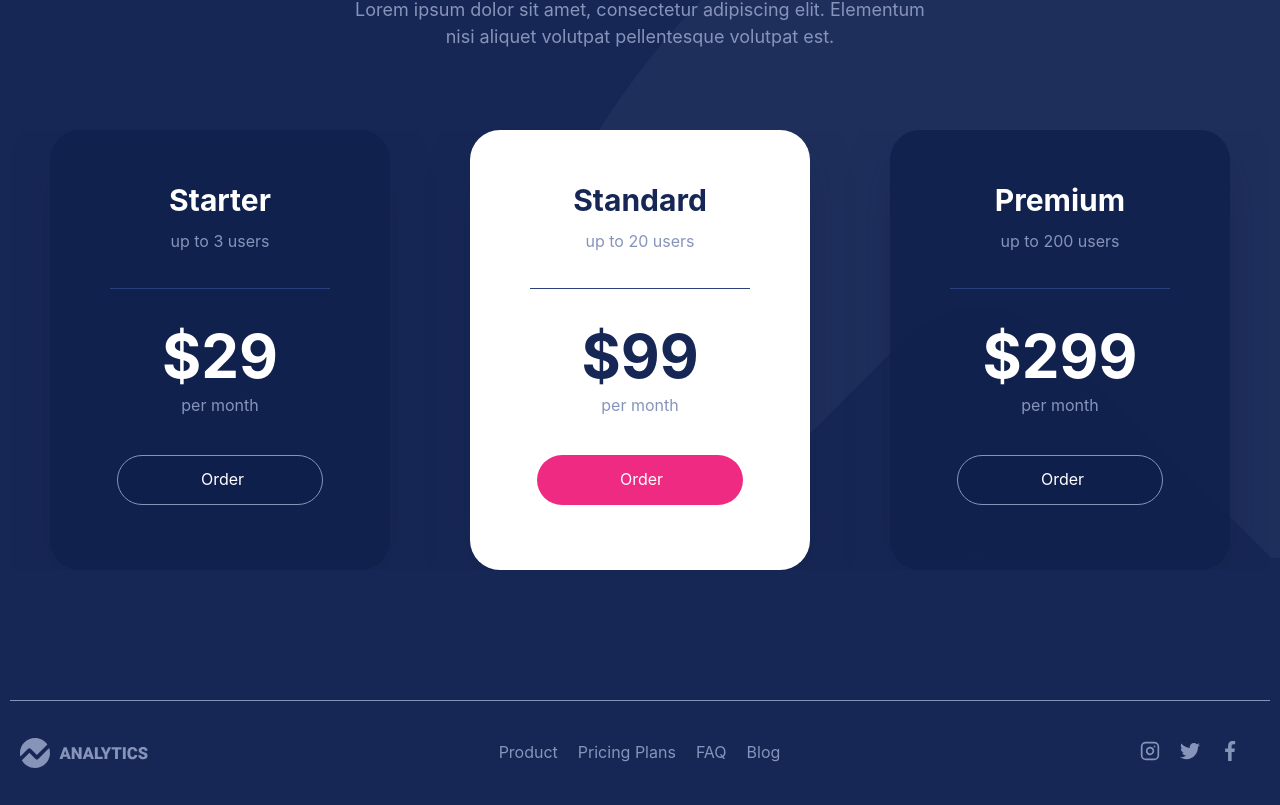
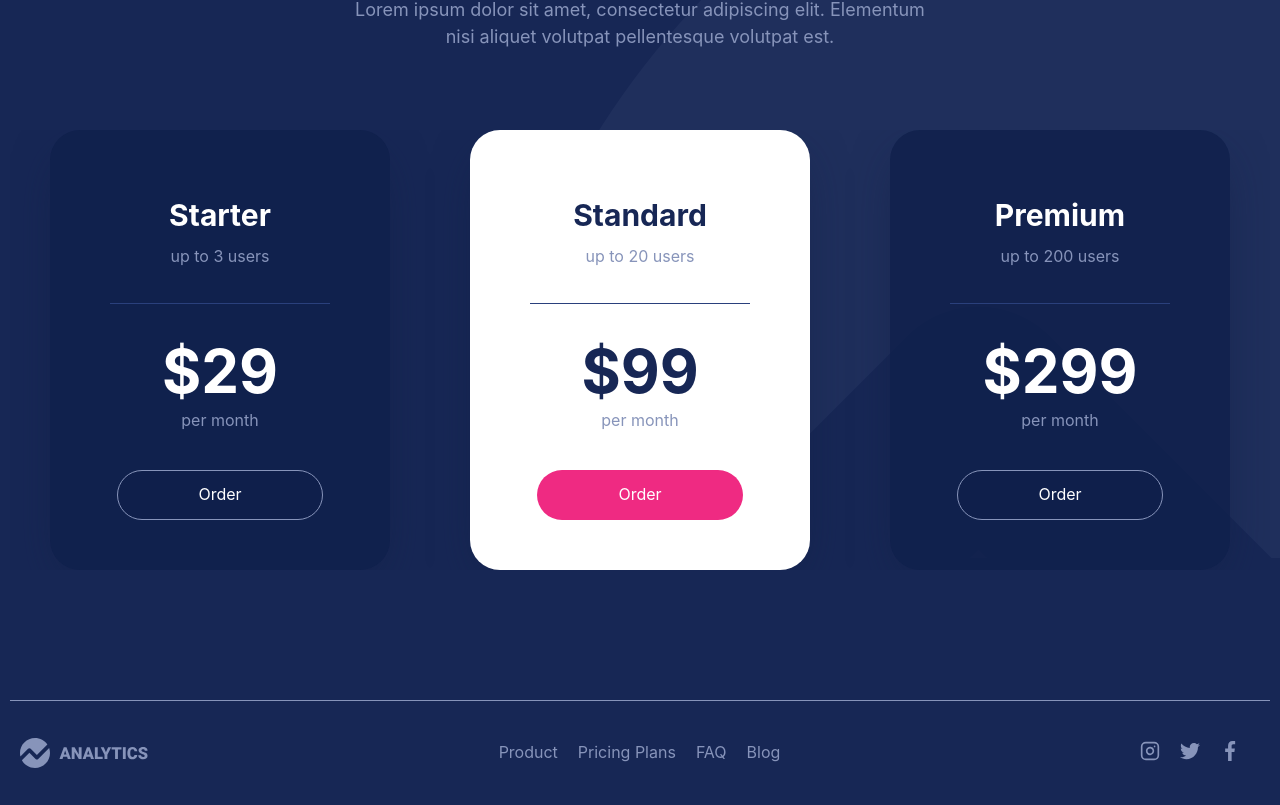
Before and after one commit to mateombar/analytics, a React (Create React App) app: page / in a window 1280 px wide. Shown: the part 2996-3801 px from the top of the page. Built offline with nearby package versions, Linux system fonts and the light colour scheme.

Commit message:
Improving text editing in Plans

```diff
--- a/src/components/styles/Plans.css
+++ b/src/components/styles/Plans.css
@@ -41,6 +41,7 @@
 .card {
   width: 340px;
   height: 440px;
+  padding: 15px 10px;
   background: #0f1f4bc7;
 
   box-shadow: 0px 18px 50px -15px rgba(19, 31, 67, 0.7);
@@ -63,6 +64,9 @@
   letter-spacing: 0em;
   color: #fff;
   margin-top: 50px;
+  max-height: 41px;
+  width: 100%;
+  text-align: center;
 }
 .card--white .card__title,
 .card--white .card__number {
@@ -72,21 +76,28 @@
   color: #8794ba;
   margin-top: 10px;
   margin-bottom: 37px;
+  max-height: 21px;
+  width: 100%;
+  text-align: center;
 }
 .card__number {
   font-size: 60px;
   color: #fff;
   margin-top: 28px;
+  max-height: 86px;
+  width: 100%;
+  text-align: center;
 }
 
 .card__p-number {
   color: #8794ba;
+  max-height: 21px;
+  width: 100%;
+  text-align: center;
 }
 .card__btn {
-  display: flex;
-  flex-direction: row;
-  align-items: center;
-  padding: 10px 83px;
+  padding: 10px 20px;
+  text-align: center;
   width: 206px;
   height: 50px;
   background: #0f1f4b;
```
